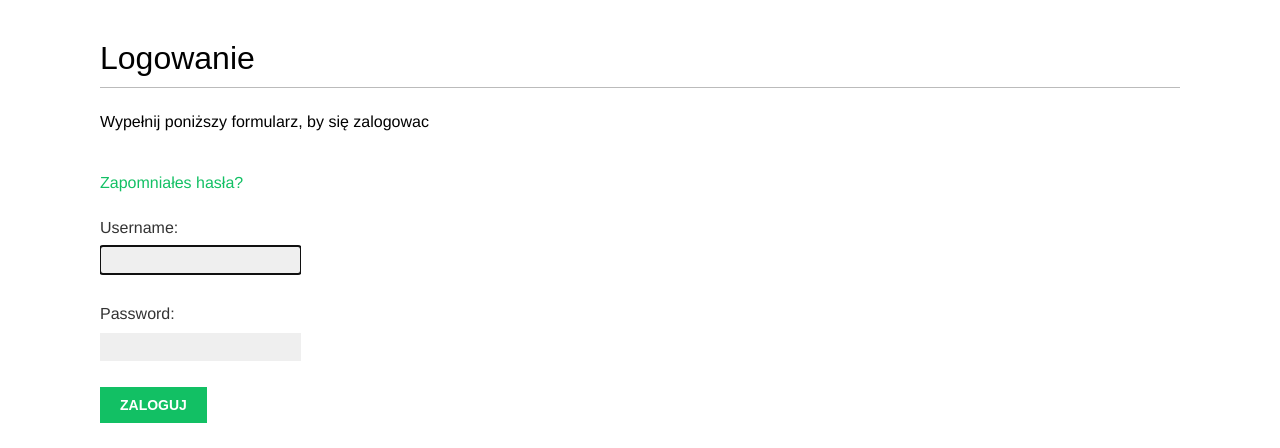
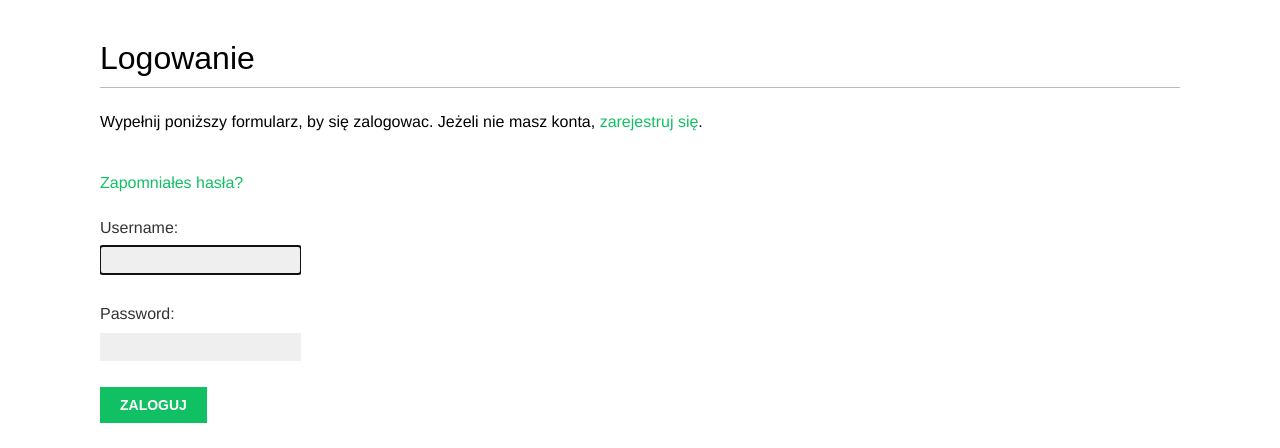
Before and after one commit to Tomczan/communitySite, a Django app: page /account/login/ in a window 1280 px wide. Shown: the part 47-495 px from the top of the page. Run offline with Django 3.2, Linux system fonts and the light colour scheme; some web fonts are replaced.

Commit message:
Register link in login template

```diff
--- a/account/templates/account/login.html
+++ b/account/templates/account/login.html
@@ -1,10 +1,11 @@
+<!-- stara templata dla logowania -->
 {% extends 'base.html' %}
 
 {% block title %}Logowanie{% endblock title %}
 
 {% block content %}
 <h1>Logowanie</h1>
-<p>Wypelnij, by sie zalogowac</p>
+<p>Wypelnij, by sie zalogowac.</p>
 <form action="." method="post">
     {{ form.as_p }}
     {% csrf_token %}
--- a/account/templates/registration/login.html
+++ b/account/templates/registration/login.html
@@ -10,7 +10,8 @@
     Spróbuj ponownie.
 </p>
 {% else %}
-<p>Wypełnij poniższy formularz, by się zalogowac</p>
+<p>Wypełnij poniższy formularz, by się zalogowac.
+    Jeżeli nie masz konta, <a href="{% url 'register' %}">zarejestruj się</a>.</p>
 {% endif %}
 <div class="login-form">
     <form action="{% url 'login' %}" method="post">
```
